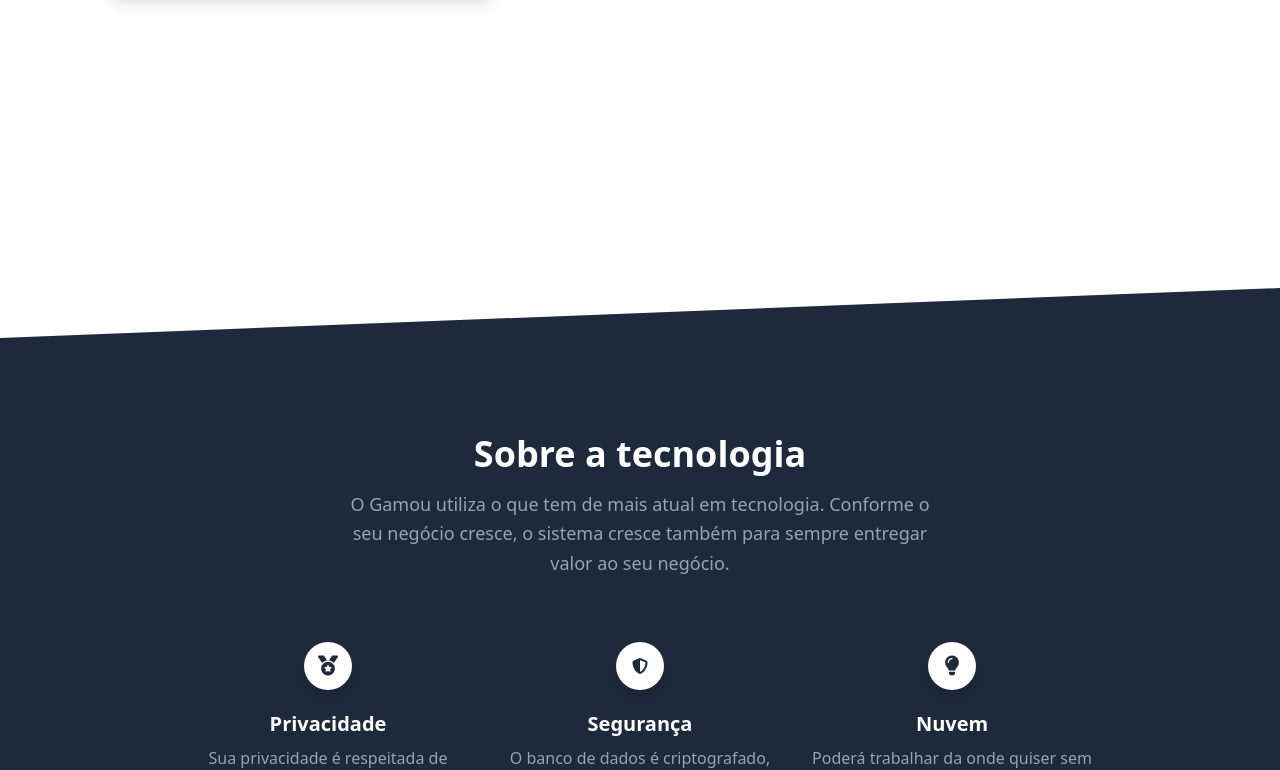
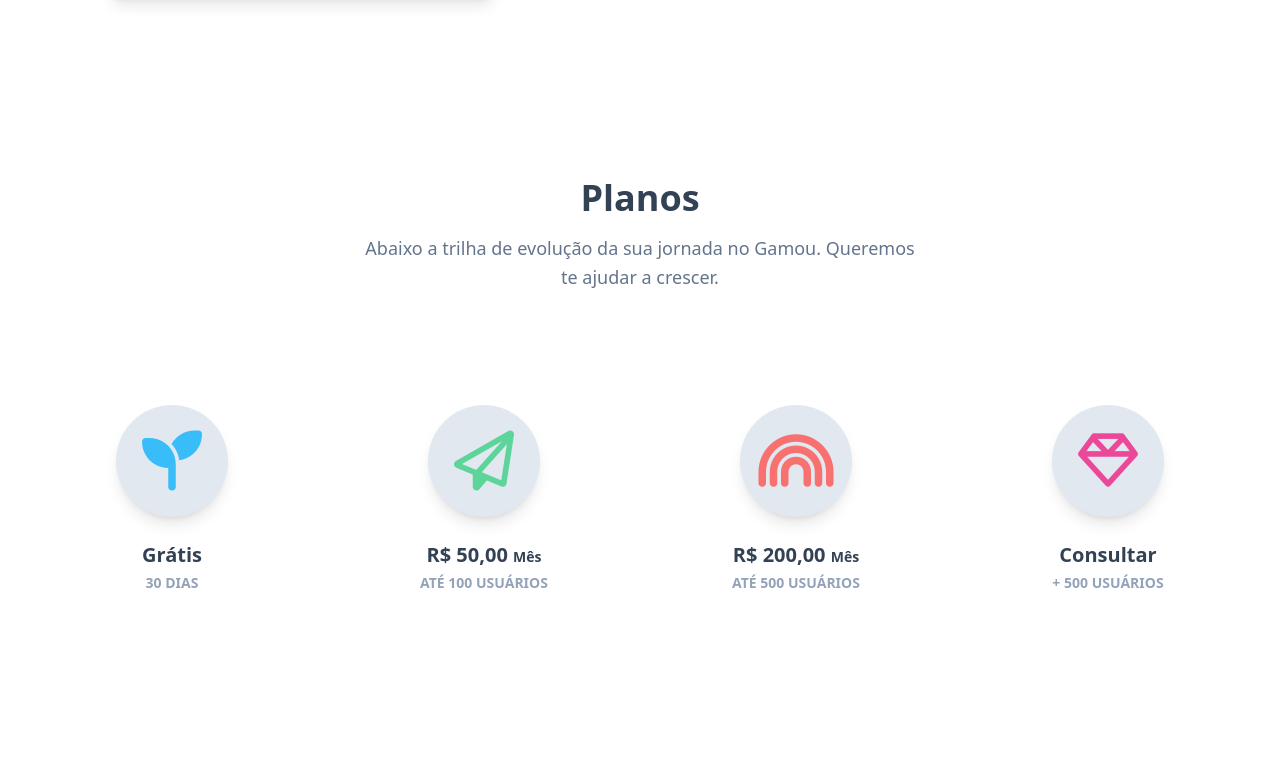
Before and after one commit to vczb/monorepo-experiment, a Next.js app: page / in a window 1280 px wide. Shown: the part 2236-3006 px from the top of the page. Built offline with nearby package versions, Linux system fonts and the light colour scheme; no server answers.

Commit message:
Add pricing section

```diff
--- a/src/components/Home.tsx
+++ b/src/components/Home.tsx
@@ -2,6 +2,7 @@
 import { Form } from "./Form";
 import { Hero } from "./Hero";
 import { Tech } from "./Tech";
+import { Pricing } from "./Pricing";
 
 const Home = () => {
   return (
@@ -114,7 +115,7 @@
           </div>
         </div>
       </section>
-      <section className="relative py-20 pb-80">
+      <section className="relative py-20">
         <div
           className="bottom-auto top-0 left-0 right-0 w-full absolute pointer-events-none overflow-hidden -mt-20"
           style={{ height: "80px" }}
@@ -208,7 +209,7 @@
         </div>
       </section>
       {/* <WhatWeDo /> */}
-      {/* <Pricing /> */}
+      <Pricing />
 
       <Tech />
       <section className=" block py-24 lg:pt-0 bg-blueGray-800">
--- a/src/components/Pricing.tsx
+++ b/src/components/Pricing.tsx
@@ -1,5 +1,5 @@
 export const Pricing = () => (
-  <section className="pt-20 pb-48">
+  <section className="pt-20 pb-80">
     <div className="container mx-auto px-4">
       <div className="flex flex-wrap justify-center text-center mb-24">
         <div className="w-full lg:w-6/12 px-4">
@@ -21,7 +21,7 @@
               <p className="mt-1 text-sm text-blueGray-400 uppercase font-semibold">
                 30 dias
               </p>
-              <div className="mt-6">
+              {/* <div className="mt-6">
                 <a
                   className="btn-secondary btn-small"
                   href="#trial"
@@ -29,7 +29,7 @@
                 >
                   Acessar
                 </a>
-              </div>
+              </div> */}
             </div>
           </div>
         </div>
@@ -39,11 +39,13 @@
               <i className="far fa-paper-plane text-6xl text-emerald-400"></i>
             </div>
             <div className="pt-6 text-center">
-              <h5 className="text-xl font-bold">R$ 50,00</h5>
+              <h5 className="text-xl font-bold">
+                R$ 50,00 <span className="text-sm font-regular">Mês</span>
+              </h5>
               <p className="mt-1 text-sm text-blueGray-400 uppercase font-semibold">
-                Mensal
+                Até 100 usuários
               </p>
-              <div className="mt-6">
+              {/* <div className="mt-6">
                 <a
                   className="btn-success btn-small"
                   href="#monthly"
@@ -51,7 +53,7 @@
                 >
                   Acessar
                 </a>
-              </div>
+              </div> */}
             </div>
           </div>
         </div>
@@ -61,11 +63,13 @@
               <i className="fas fa-rainbow text-6xl text-red-400"></i>
             </div>
             <div className="pt-6 text-center">
-              <h5 className="text-xl font-bold">R$ 30,00</h5>
+              <h5 className="text-xl font-bold">
+                R$ 200,00 <span className="text-sm font-regular">Mês</span>
+              </h5>
               <p className="mt-1 text-sm text-blueGray-400 uppercase font-semibold">
-                Semestral
+                Até 500 usuários
               </p>
-              <div className="mt-6">
+              {/* <div className="mt-6">
                 <a
                   className="btn-alert btn-small"
                   href="#semester"
@@ -73,7 +77,7 @@
                 >
                   Acessar
                 </a>
-              </div>
+              </div> */}
             </div>
           </div>
         </div>
@@ -83,15 +87,15 @@
               <i className="far fa-gem text-6xl text-pink-500"></i>
             </div>
             <div className="pt-6 text-center">
-              <h5 className="text-xl font-bold">R$ 25,00</h5>
+              <h5 className="text-xl font-bold">Consultar</h5>
               <p className="mt-1 text-sm text-blueGray-400 uppercase font-semibold">
-                Anual
+                + 500 usuários
               </p>
-              <div className="mt-6">
+              {/* <div className="mt-6">
                 <a className="btn-info btn-small" href="#yearly" role="button">
                   Acessar
                 </a>
-              </div>
+              </div> */}
             </div>
           </div>
         </div>
```
